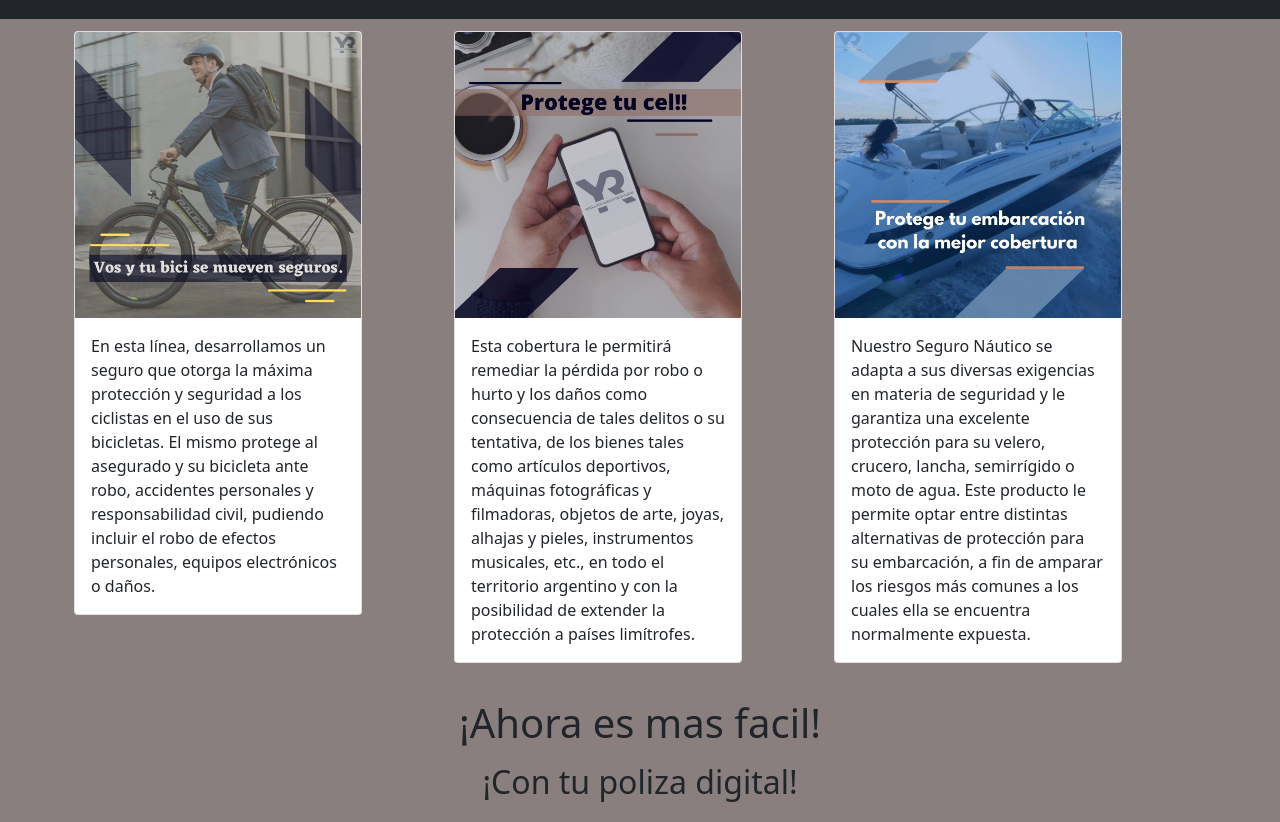
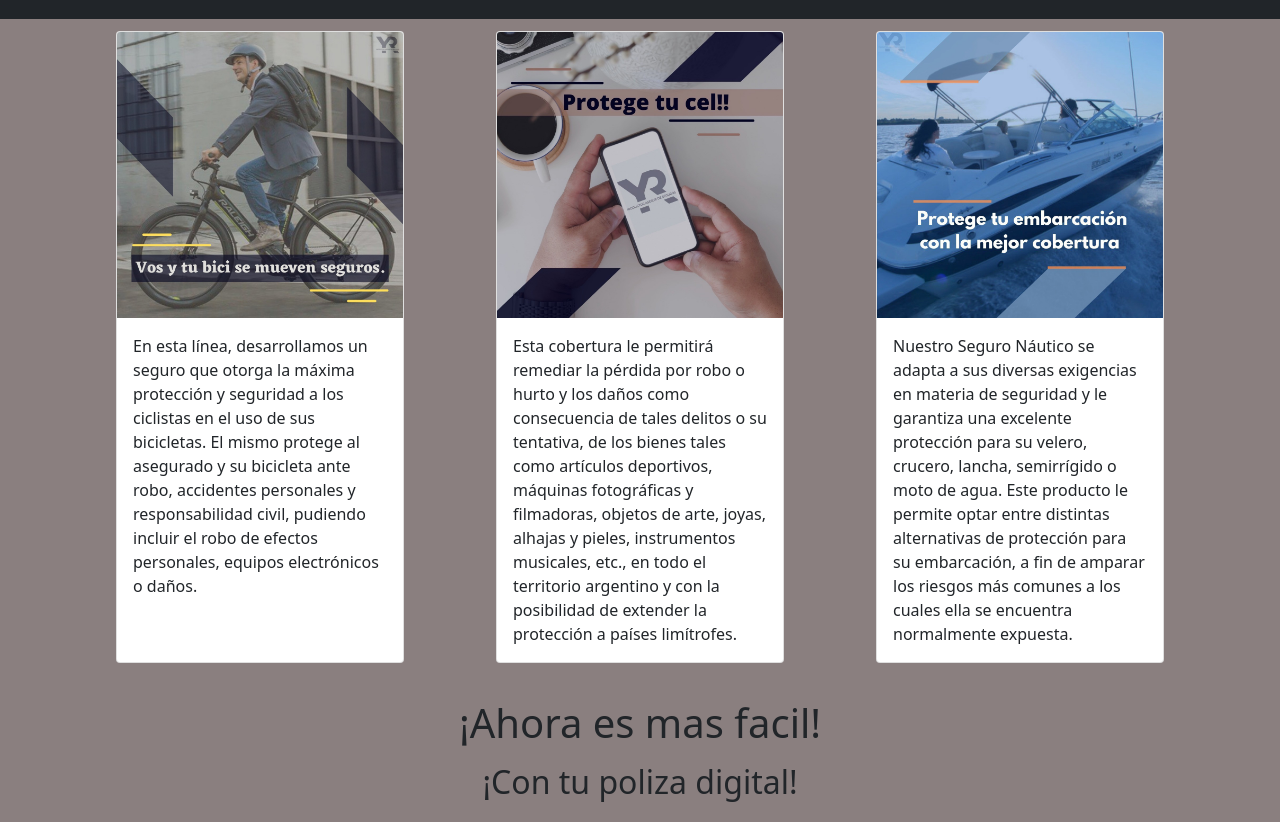
Before and after one commit to YamilRezett/bootstrap, a plain HTML site: page html/productos.html in a window 1280 px wide. Shown: the part 69-891 px from the top of the page. Drawn offline with nearby package versions, Linux system fonts and the light colour scheme.

Commit message:
cambios en el html/productos

```diff
--- a/html/productos.html
+++ b/html/productos.html
@@ -11,14 +11,14 @@
     <title>Productos</title>
 </head>
 <body>
-    <header class="p-3 mb-2 bg-dark text-white">
+  <header class="p-3 mb-2 bg-dark text-white">
         <h1 class="d-flex justify-content-center     bd-highlight mb-2">Productos</h1>
-    </header>
+  </header>
 
-    <section>
-        <div class="container">
+   <nav>
+         <div class="container">
             <div class="row">
-              <div class="col p-1">
+              <div class="col p-1 d-flex justify-content-center">
                 <div class="card" style="width: 18rem;">
             <img src="/multimedia/imagen/bici.JPG" class="card-img-top" alt="bici">
             <div class="card-body">
@@ -26,7 +26,7 @@
             </div>
           </div>
               </div>
-              <div class="col p-1">
+              <div class="col p-1 d-flex justify-content-center">
                 <div class="card" style="width: 18rem;">
             <img src="/multimedia/imagen/celu.JPG" class="card-img-top" alt="celular">
             <div class="card-body">
@@ -34,7 +34,7 @@
             </div>
           </div>
               </div>
-              <div class="col p-1">
+              <div class="col p-1 d-flex justify-content-center">
                 <div class="card" style="width: 18rem;">
             <img src="/multimedia/imagen/embarcacion.JPG" class="card-img-top" alt="lancha">
             <div class="card-body">
@@ -45,7 +45,9 @@
               </div>
             </div>
           </div>
-    </section>
+   </nav>
+
+
     <section>
       <h1 class="info p-2 mt-4 d-flex justify-content-center text-center">
         ¡Ahora es mas facil!
```
